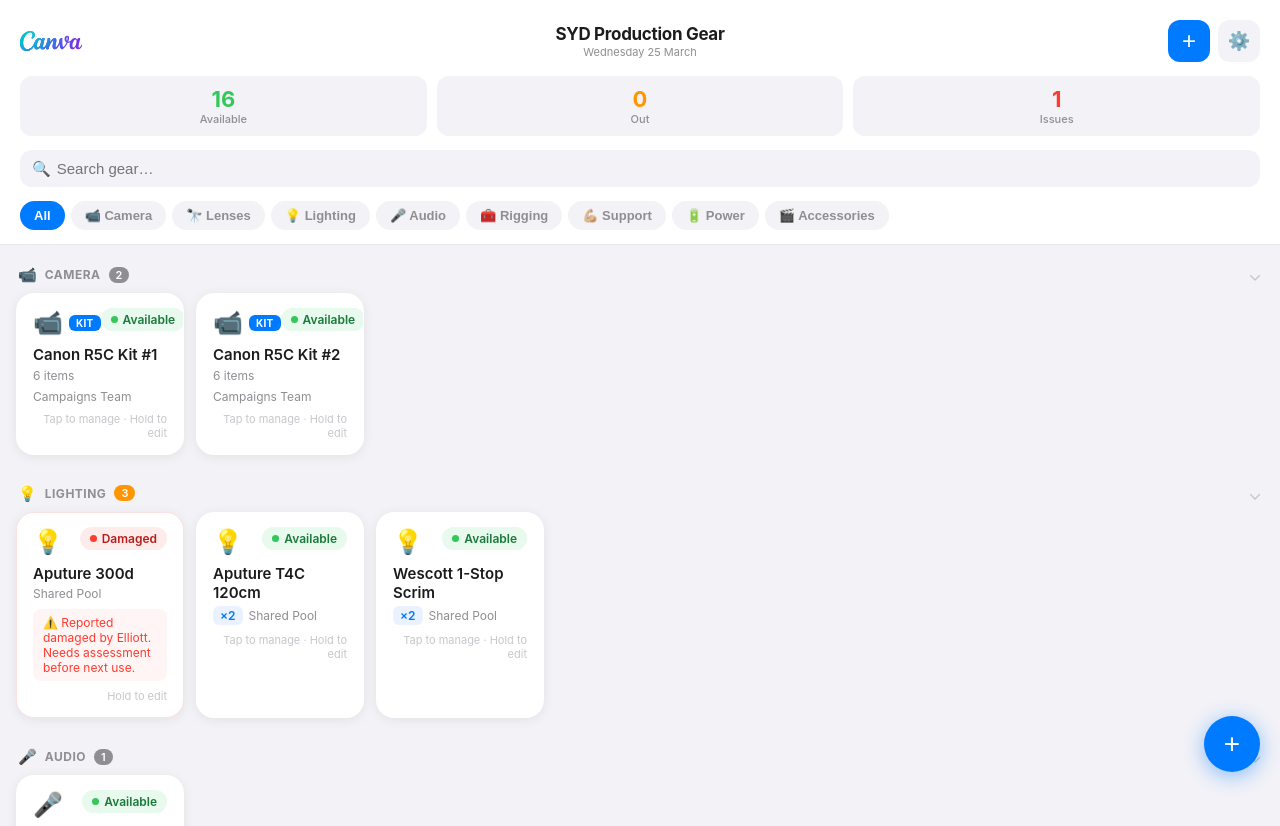
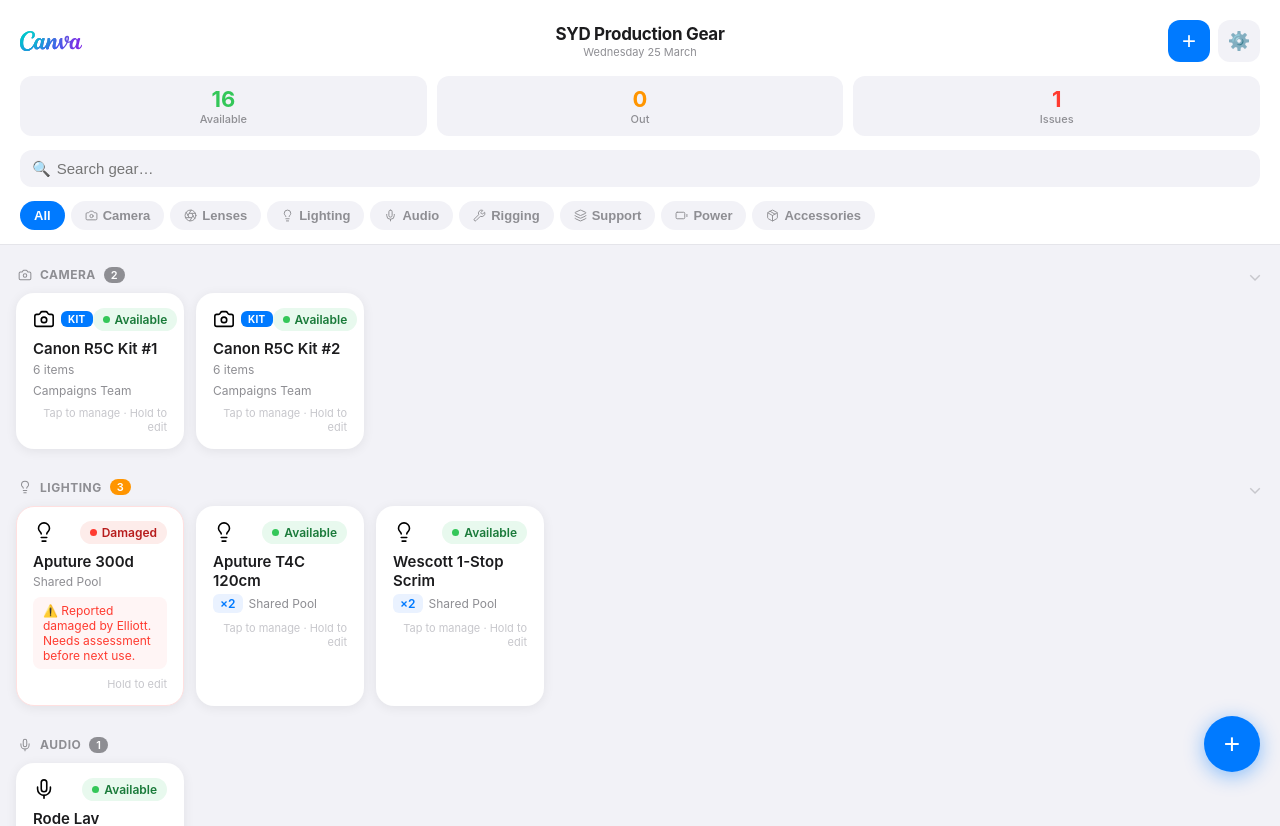
Before and after one commit to andyl-afk/Production-Gear, a React (Vite) app: page / in a window 1280 px wide. Shown: the top 826 px of the page. Built offline with nearby package versions, Linux system fonts and the light colour scheme.

Commit message:
Replace emoji icons with Lucide React icons

```diff
--- a/src/GearRoom.jsx
+++ b/src/GearRoom.jsx
@@ -1,4 +1,5 @@
 import { useState, useEffect, useRef } from "react";
+import { Camera, Aperture, Lightbulb, Mic, Wrench, Layers, Battery, Package } from "lucide-react";
 
 const INITIAL_GEAR = [
   { id:1,  name:"Aputure 300d",                qty:1, cat:"Lighting",    group:"Shared Pool",    status:"damaged",   who:null, ret:null, notes:"Reported damaged by Elliott. Needs assessment before next use." },
@@ -37,7 +38,8 @@ const INITIAL_GEAR = [
 const TEAM     = ["Alissa Prcevich","André Rodrigues","Andy Lloyd","Chloe Adam","Christian Love","Elliott Small","Jazel Antiporda","Jess Edwards","Jess Holmes","Lucille Figueroa","Lydia Proudlove","Matt Hodges","Michael Amoroso","Neill Pagdanganan","Nem Stankovic","Paige Cooper","Raphael Rigos"];
 const GROUPS   = ["Shared Pool","Campaigns Team","Social Team","Growth","Production COE"];
 const CATS     = ["Camera","Lenses","Lighting","Audio","Rigging","Support","Power","Accessories"];
-const CAT_ICON = {Camera:"📹",Lenses:"🔭",Lighting:"💡",Audio:"🎤",Rigging:"🧰",Support:"💪🏼",Power:"🔋",Accessories:"🎬"};
+const CAT_ICON_MAP = {Camera,Lenses:Aperture,Lighting:Lightbulb,Audio:Mic,Rigging:Wrench,Support:Layers,Power:Battery,Accessories:Package};
+function CatIcon({cat,size=18,color="currentColor"}){const Icon=CAT_ICON_MAP[cat]||Package;return<Icon size={size} color={color} strokeWidth={1.75}/>;}
 const STATUS   = {
   available:  {label:"Available",   bg:"#E8F9EE",dot:"#34C759",text:"#1A7A3A"},
   checkedout: {label:"Checked Out", bg:"#FFF3E0",dot:"#FF9500",text:"#A04000"},
@@ -145,7 +147,7 @@ function GearCard({item,onClick,onLongPress}){
         </div>
       :<div style={{padding:"14px 16px 0",display:"flex",justifyContent:"space-between",alignItems:"flex-start"}}>
           <div style={{display:"flex",alignItems:"center",gap:6}}>
-            <span style={{fontSize:24}}>{CAT_ICON[item.cat]||"📦"}</span>
+            <CatIcon cat={item.cat} size={22}/>
             {isKit&&<span style={{fontSize:10,fontWeight:700,color:"#fff",background:"#007AFF",padding:"2px 7px",borderRadius:6,letterSpacing:0.3}}>KIT</span>}
           </div>
           <Badge status={dispStatus}/>
@@ -250,7 +252,7 @@ function KitSheet({item,gear,setGear,webhook,onEdit,onClose,showToast}){
           <div key={c.cid} onClick={()=>{setPerson("");setRet(todayPlus(1));setSubModal({type:c.status==="available"?"checkout":"return",cid:c.cid})}}
             style={{display:"flex",alignItems:"center",justifyContent:"space-between",padding:"13px 16px",cursor:"pointer",borderTop:i>0?"1px solid #F2F2F7":"none",background:c.status!=="available"?"#FFFAF5":"transparent"}}>
             <div style={{display:"flex",alignItems:"center",gap:10}}>
-              <span style={{fontSize:20,flexShrink:0}}>{CAT_ICON[c.cat]||"📦"}</span>
+              <CatIcon cat={c.cat} size={18}/>
               <div>
                 <div style={{fontSize:15,color:"#1C1C1E",fontWeight:500}}>{c.name}</div>
                 {c.status==="checkedout"&&<div style={{fontSize:12,color:"#FF9500",marginTop:2}}>Out with {c.who} · Back {fmt(c.ret)}</div>}
@@ -294,7 +296,7 @@ function EditSheet({item,isNew,onSave,onDelete,onClose}){
       <SLabel>Photo</SLabel>
       <div style={{padding:"0 16px 14px",display:"flex",alignItems:"center",gap:12}}>
         <div style={{width:72,height:72,borderRadius:12,overflow:"hidden",background:"#F2F2F7",flexShrink:0,display:"flex",alignItems:"center",justifyContent:"center"}}>
-          {f.photo?<img src={f.photo} alt="gear" style={{width:"100%",height:"100%",objectFit:"cover"}}/>:<span style={{fontSize:28}}>{CAT_ICON[f.cat]||"📦"}</span>}
+          {f.photo?<img src={f.photo} alt="gear" style={{width:"100%",height:"100%",objectFit:"cover"}}/>:<CatIcon cat={f.cat} size={28} color="#8E8E93"/>}
         </div>
         <div style={{flex:1,display:"flex",flexDirection:"column",gap:8}}>
           <input ref={photoRef} type="file" accept="image/*" capture="environment" onChange={handlePhotoChange} style={{display:"none"}}/>
@@ -318,12 +320,12 @@ function EditSheet({item,isNew,onSave,onDelete,onClose}){
           {f.contents.map((c,i)=>(
             <div key={i} style={{borderTop:i>0?"1px solid #F2F2F7":"none",padding:"10px 16px"}}>
               <div style={{display:"flex",gap:8,alignItems:"center"}}>
-                <span style={{fontSize:22,flexShrink:0}}>{CAT_ICON[c.cat]||"📦"}</span>
+                <CatIcon cat={c.cat||"Camera"} size={20} color="#8E8E93"/>
                 <SInput value={c.name} onChange={e=>s("contents",f.contents.map((x,j)=>j===i?{...x,name:e.target.value}:x))} placeholder={`Item ${i+1} name`}/>
                 <button onClick={()=>s("contents",f.contents.filter((_,j)=>j!==i))} style={{border:"none",background:"none",fontSize:20,color:"#FF3B30",cursor:"pointer",flexShrink:0}}>✕</button>
               </div>
               <div style={{display:"flex",gap:5,marginTop:8,paddingLeft:30,overflowX:"auto",paddingBottom:2}}>
-                {CATS.map(cat=><button key={cat} onClick={()=>s("contents",f.contents.map((x,j)=>j===i?{...x,cat}:x))} style={{padding:"4px 9px",borderRadius:8,border:"none",fontSize:12,fontWeight:600,cursor:"pointer",whiteSpace:"nowrap",flexShrink:0,background:(c.cat||"Camera")===cat?"#007AFF":"#F2F2F7",color:(c.cat||"Camera")===cat?"#fff":"#1C1C1E"}}>{CAT_ICON[cat]} {cat}</button>)}
+                {CATS.map(cat=><button key={cat} onClick={()=>s("contents",f.contents.map((x,j)=>j===i?{...x,cat}:x))} style={{padding:"4px 9px",borderRadius:8,border:"none",fontSize:12,fontWeight:600,cursor:"pointer",whiteSpace:"nowrap",flexShrink:0,display:"inline-flex",alignItems:"center",gap:4,background:(c.cat||"Camera")===cat?"#007AFF":"#F2F2F7",color:(c.cat||"Camera")===cat?"#fff":"#1C1C1E"}}><CatIcon cat={cat} size={11}/>{cat}</button>)}
               </div>
             </div>
           ))}
@@ -343,7 +345,7 @@ function EditSheet({item,isNew,onSave,onDelete,onClose}){
     <Section>
       <SLabel>Category</SLabel>
       <div style={{padding:"0 16px 14px",display:"flex",flexWrap:"wrap",gap:8}}>
-        {CATS.map(c=><button key={c} onClick={()=>s("cat",c)} style={{padding:"8px 14px",borderRadius:10,border:"none",fontSize:13,fontWeight:600,cursor:"pointer",background:f.cat===c?"#007AFF":"#F2F2F7",color:f.cat===c?"#fff":"#1C1C1E"}}>{CAT_ICON[c]} {c}</button>)}
+        {CATS.map(c=><button key={c} onClick={()=>s("cat",c)} style={{padding:"8px 14px",borderRadius:10,border:"none",fontSize:13,fontWeight:600,cursor:"pointer",display:"inline-flex",alignItems:"center",gap:6,background:f.cat===c?"#007AFF":"#F2F2F7",color:f.cat===c?"#fff":"#1C1C1E"}}><CatIcon cat={c} size={14}/>{c}</button>)}
       </div>
     </Section>
     <Section>
@@ -581,7 +583,7 @@ function ImportSheet({items,onConfirm,onClose}){
         {items.map((item,i)=>(
           <div key={i} style={{display:"flex",alignItems:"center",justifyContent:"space-between",padding:"11px 16px",borderTop:i>0?"1px solid #F2F2F7":"none"}}>
             <div style={{display:"flex",alignItems:"center",gap:10}}>
-              <span style={{fontSize:20,flexShrink:0}}>{CAT_ICON[item.cat]||"📦"}</span>
+              <CatIcon cat={item.cat} size={18} color="#8E8E93"/>
               <div>
                 <div style={{fontSize:14,fontWeight:600,color:"#1C1C1E"}}>{item.name}</div>
                 <div style={{fontSize:12,color:"#8E8E93"}}>{item.cat} · {item.group}</div>
@@ -699,7 +701,7 @@ export default function GearRoom(){
           {search&&<button onClick={()=>setSearch("")} style={{border:"none",background:"#C7C7CC",borderRadius:"50%",width:18,height:18,color:"#fff",fontSize:11,cursor:"pointer",display:"flex",alignItems:"center",justifyContent:"center"}}>✕</button>}
         </div>
         <div style={{display:"flex",gap:6,overflowX:"auto",paddingBottom:14,scrollbarWidth:"none"}}>
-          {["All",...CATS].map(c=><button key={c} onClick={()=>setActiveCat(c)} style={{flexShrink:0,padding:"7px 14px",borderRadius:20,border:"none",fontSize:13,fontWeight:600,cursor:"pointer",background:activeCat===c?"#007AFF":"#F2F2F7",color:activeCat===c?"#fff":"#8E8E93"}}>{c==="All"?c:(CAT_ICON[c]||"")+" "+c}</button>)}
+          {["All",...CATS].map(c=><button key={c} onClick={()=>setActiveCat(c)} style={{flexShrink:0,padding:"7px 14px",borderRadius:20,border:"none",fontSize:13,fontWeight:600,cursor:"pointer",display:"inline-flex",alignItems:"center",gap:5,background:activeCat===c?"#007AFF":"#F2F2F7",color:activeCat===c?"#fff":"#8E8E93"}}>{c!=="All"&&<CatIcon cat={c} size={13}/>}{c}</button>)}
         </div>
       </div>
 
@@ -714,7 +716,7 @@ export default function GearRoom(){
               <div key={cat}>
                 <div onClick={()=>toggleCat(cat)} style={{display:"flex",alignItems:"center",justifyContent:"space-between",padding:"12px 2px 8px",cursor:"pointer",userSelect:"none"}}>
                   <div style={{display:"flex",alignItems:"center",gap:8}}>
-                    <span style={{fontSize:15}}>{CAT_ICON[cat]||"📦"}</span>
+                    <CatIcon cat={cat} size={14} color="#8E8E93"/>
                     <span style={{fontSize:12,fontWeight:700,color:"#8E8E93",textTransform:"uppercase",letterSpacing:"0.5px"}}>{cat}</span>
                     <span style={{fontSize:11,fontWeight:600,color:"#fff",background:hasIssue?"#FF9500":"#8E8E93",borderRadius:10,padding:"1px 7px",minWidth:18,textAlign:"center"}}>{items.length}</span>
                   </div>
```
